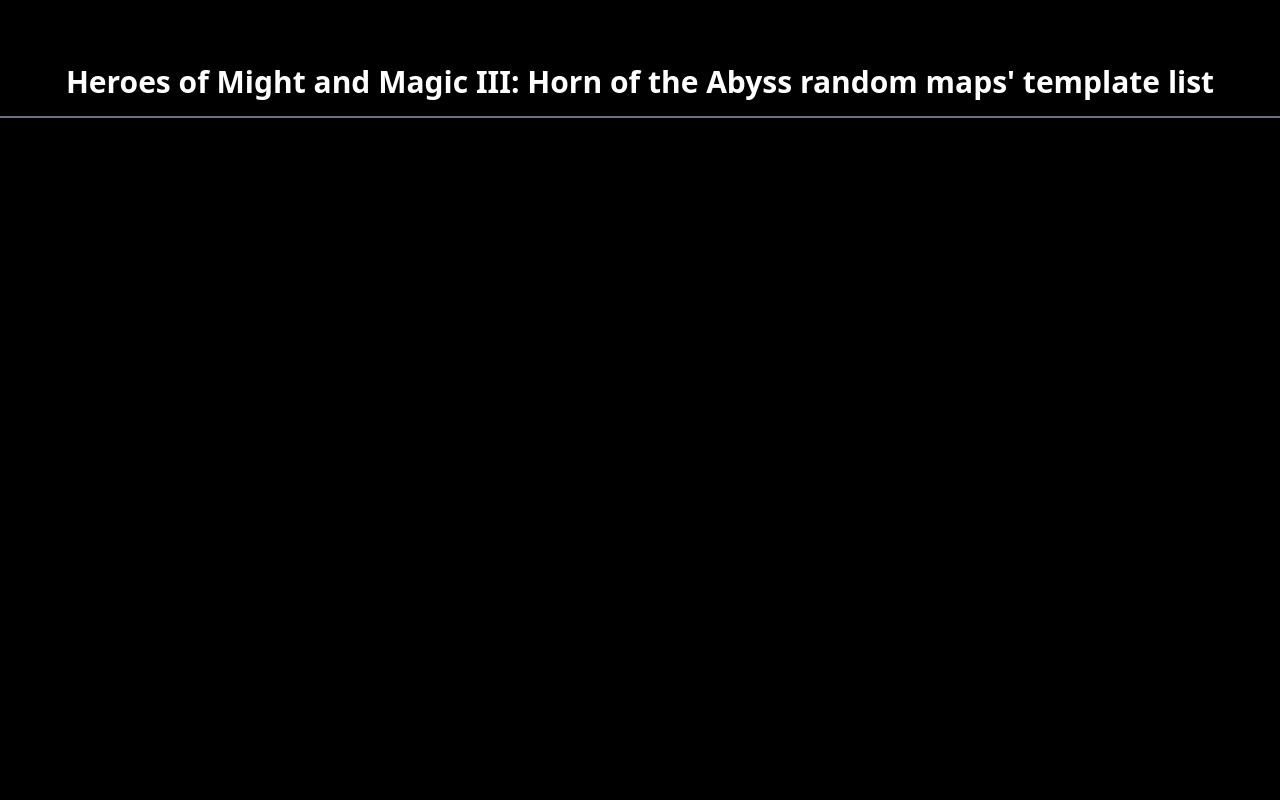
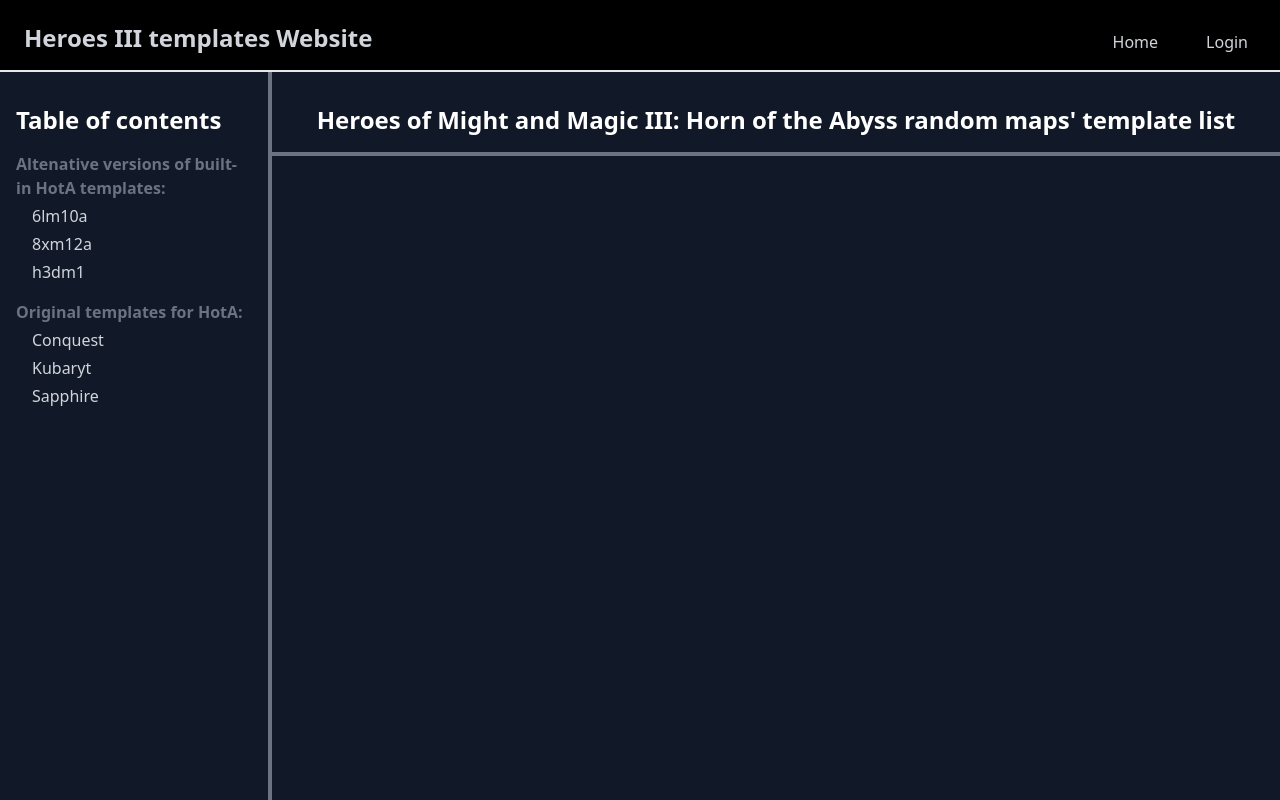
Before and after one commit to Kubaryt/H3templatesWebsiteDjango, a Django app: page / in a window 1280 px wide. Run offline with Django 5.2, Linux system fonts and the light colour scheme; some libraries are stand-ins or nearby versions.

Commit message:
feat: Created `panel.html` (#8)

```diff
--- /dev/null
+++ b/core/templates/components/table_of_contents.html
@@ -0,0 +1,5 @@
+<ul>
+    {% for entry in entries_list %}
+        <li class="ml-4 mt-1 hover:underline"><a href="#{{ entry.name }}">{{ entry.name }}</a></li>
+    {% endfor %}
+</ul>
--- a/core/templates/core/base.html
+++ b/core/templates/core/base.html
@@ -12,7 +12,7 @@
         <link href="{% static 'fontawesomefree/css/brands.css' %}" rel="stylesheet" type="text/css">
         <link href="{% static 'fontawesomefree/css/solid.css' %}" rel="stylesheet" type="text/css">
     </head>
-    <body class="bg-black text-white">
+    <body class="bg-gray-900 text-white">
         <main>
             {% block content %}
             {% endblock %}
--- a/core/templates/core/index.html
+++ b/core/templates/core/index.html
@@ -1,9 +1,20 @@
-{% extends 'core/base.html' %}
+{% extends 'core/panel.html' %}
+
+{% load core_extras %}
 
 {% block title %}Home{% endblock %}
 
-{% block content %}
-    <div class="flex flex-col items-center mt-16 w-screen">
-        <h1 class="text-3xl font-bold pb-4 border-b-2 border-gray-500 w-full text-center">Heroes of Might and Magic III: Horn of the Abyss random maps' template list</h1>
+{% block left_panel_links %}
+    <li class="mb-4 text-gray-300"><span class="text-1xl font-bold text-gray-500">Altenative versions of built-in HotA templates:</span>
+        {% table_of_contents builtin_templates %}
+    </li>
+    <li class="text-gray-300"><span class="text-1xl font-bold text-gray-500">Original templates for HotA:</span>
+        {% table_of_contents original_templates %}
+    </li>
+{% endblock %}
+
+{% block panel_content %}
+    <div class="flex flex-col items-center mt-8">
+        <h1 class="md:text-3xl text-2xl font-bold pb-4 border-b-4 border-gray-500 w-full text-center">Heroes of Might and Magic III: Horn of the Abyss random maps' template list</h1>
     </div>
 {% endblock %}
--- /dev/null
+++ b/core/templates/core/panel.html
@@ -0,0 +1,39 @@
+{% extends "core/base.html" %}
+
+{% load static %}
+
+{% block content %}
+    <div class="h-screen w-screen flex flex-col">
+        <nav class="flex w-screen justify-between items-end h-[9%] pb-4 border-b-2 text-gray-300 bg-black">
+            <a href="https://github.com/Kubaryt/H3templatesWebsiteDjango" class="flex items-end h-[5svh] ml-4 gap-2">
+                <i class="fa-brands fa-github fa-3x"></i>
+                <span class="tablet:text-2xl mobileL:text-xl text-sm font-bold">Heroes III templates Website</span>
+            </a>
+            <ul class="flex tablet:gap-12 gap-4 mr-8">
+                <li class="hover:underline"><a href="{% url "core:index" %}">Home</a></li>
+                <li class="hover:underline"><a href="#">Login</a></li>
+            </ul>
+        </nav>
+        <div class="flex h-[91%]">
+            <ul id="left-panel" class="h-full w-[20%] border-r-4 pr-4 ml-4 pt-8 border-gray-500 hidden tablet:block">
+                <p class="text-2xl font-bold mb-4">Table of contents</p>
+                {% block left_panel_links %}
+                {% endblock %}
+            </ul>
+            <div title="panel-content" class="grow">
+                {% block panel_content %}
+                {% endblock %}
+            </div>
+        </div>
+    </div>
+{#    <script>#}
+{#        const leftPanel = document.getElementById("left-panel");#}
+{#        document.screen.addEventListener("resize", () => {#}
+{#            if (window.innerWidth >= "768px") {#}
+{#                leftPanel.classList.remove("hidden");#}
+{#            } else {#}
+{#                leftPanel.classList.add("hidden");#}
+{#            }#}
+{#        })#}
+{#    </script>#}
+{% endblock %}
--- /dev/null
+++ b/core/templatetags/core_extras.py
@@ -0,0 +1,8 @@
+from django import template
+
+register = template.Library()
+
+
+@register.inclusion_tag("components/table_of_contents.html")
+def table_of_contents(entries_list):
+    return {"entries_list": entries_list}
--- a/core/views.py
+++ b/core/views.py
@@ -2,4 +2,18 @@
 
 
 def index(request):
-    return render(request, "core/index.html")
+    # This is a mock data for the templates
+    builtin_templates = [
+        {"name": "6lm10a"},
+        {"name": "8xm12a"},
+        {"name": "h3dm1"}
+    ]
+    original_templates = [
+        {"name": "Conquest"},
+        {"name": "Kubaryt"},
+        {"name": "Sapphire"}
+    ]
+    return render(request, "core/index.html", context={
+        "original_templates": original_templates,
+        "builtin_templates": builtin_templates
+    })
--- a/static/tailwind_config.js
+++ b/static/tailwind_config.js
@@ -1,5 +1,11 @@
 tailwind.config = {
     theme: {
-        extend: {},
+        screens: {
+            'mobile': '375px',
+            'mobileL': '425px',
+            'tablet': '768px',
+            'laptop': '1024px',
+            'desktop': '1440px',
+        },
       },
 }
```
Also changed, not shown: core/templatetags/__init__.py (added), 1 other file.
